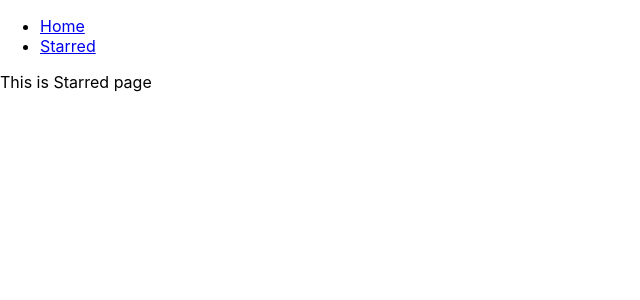
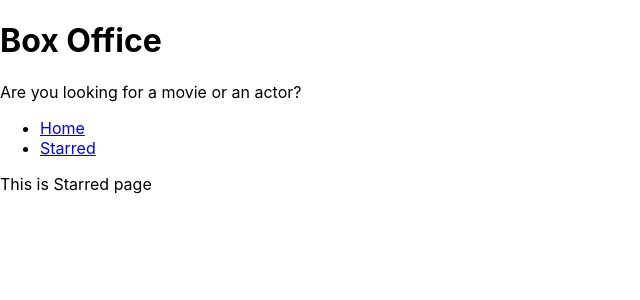
Before and after one commit to TallaBambo/box-office, a React (Create React App) app: page /starred in a window 1280 px wide. Shown: the top 300 px of the page, without its empty margins (0-640 px from the left). Built offline with nearby package versions, Linux system fonts and the light colour scheme.

Commit message:
Added layout management

```diff
--- a/src/App.js
+++ b/src/App.js
@@ -1,22 +1,17 @@
 import React from "react";
 import { Routes, Route } from 'react-router-dom'
-import Navs from "./components/nav";
+// import Navs from "./components/nav";
 import Home from "./pages/Home";
 import Starred from "./pages/Stared";
 
 function App() {
   return (
-    <div>
-      <Navs />
-      <Routes >
+    <Routes >
+      <Route path='/' exact element={<Home />} ></Route>
+      <Route path='/starred' exact element={<Starred />} ></Route>
+      <Route path="*" element={<p>Not found</p>}></Route>
+    </Routes>
 
-        <Route path='/' exact element={<Home />} ></Route>
-        <Route path='/starred' exact element={<Starred />} ></Route>
-        <Route path="*" element={<p>Not found</p>}></Route>
-
-      </Routes>
-
-    </div>
   )
 }
 
--- /dev/null
+++ b/src/components/MainPageLayout.js
@@ -0,0 +1,20 @@
+import React from "react";
+// import { Routes, Route } from 'react-router-dom'
+import Navs from "./nav";
+import Title from "./Title";
+// import Home from "./pages/Home";
+// import Starred from "./pages/Stared";
+
+function MainPageLayout({ children }) {
+    return (
+        <div>
+            <Title title="Box Office" subtitle="Are you looking for a movie or an actor?" />
+            <Navs />
+
+            {children}
+
+        </div>
+    )
+}
+
+export default MainPageLayout;
--- /dev/null
+++ b/src/components/Title.js
@@ -0,0 +1,12 @@
+import React from "react";
+
+const Title = ({ title, subtitle }) => {
+    return (
+        <div>
+            <h1>{title}</h1>
+            <p>{subtitle}</p>
+        </div>
+    )
+}
+
+export default Title
--- a/src/pages/Home.js
+++ b/src/pages/Home.js
@@ -1,9 +1,10 @@
 import React from "react";
+import MainPageLayout from "../components/MainPageLayout";
 const Home = () => {
     return (
-        <div>
+        <MainPageLayout>
             This is Home page
-        </div>
+        </MainPageLayout>
     )
 }
 
--- a/src/pages/Stared.js
+++ b/src/pages/Stared.js
@@ -1,9 +1,10 @@
 import React from "react";
+import MainPageLayout from "../components/MainPageLayout";
 const Starred = () => {
     return (
-        <div>
+        <MainPageLayout>
             This is Starred page
-        </div>
+        </MainPageLayout>
     )
 }
 
```
